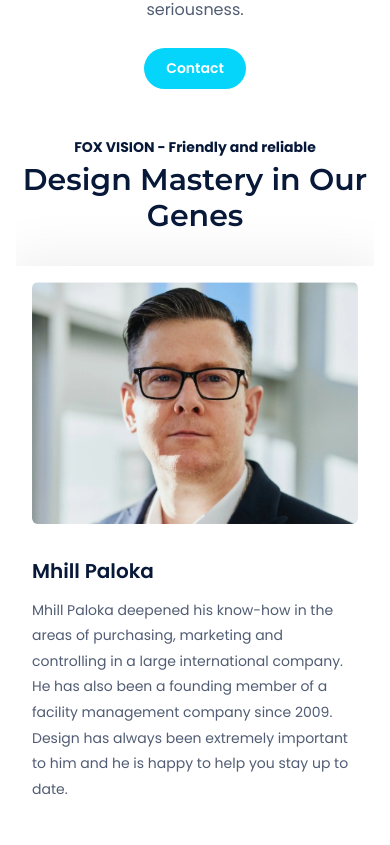
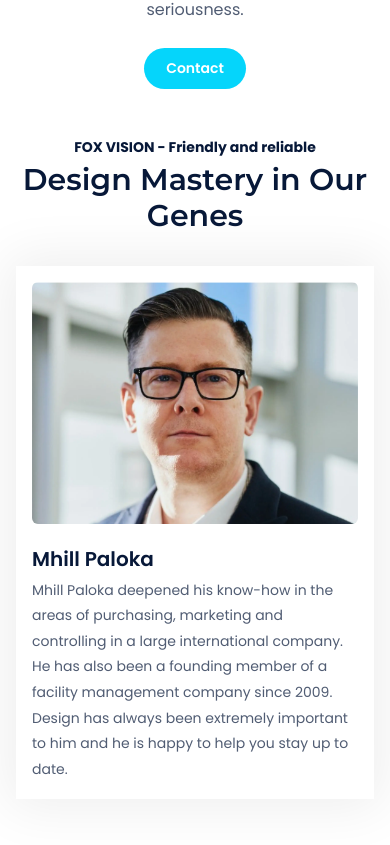
Before and after one commit to mayankpcp7/FoxVision, a React (Create React App) app: page /about in a window 390 px wide. Shown: the part 979-1824 px from the top of the page. Built offline with nearby package versions, Linux system fonts and the light colour scheme.

Commit message:
change in card shadow in about page

```diff
--- a/src/components/FriendlyAndReliable.jsx
+++ b/src/components/FriendlyAndReliable.jsx
@@ -4,8 +4,7 @@ import mhillpaloka from "../assets/images/webp/project-agency/mhill-paloka.webp"
 
 const FriendlyAndReliable = () => {
   return (
-    <div className="px-4 mb-1">
-      <div className="max-w-[1164px] overflow-hidden mx-auto">
+    <div className="max-w-[1164px] mx-auto px-4 mb-1">
       <SubHeading
         text="FOX VISION - Friendly and reliable"
         className="text-center lg:!mb-3 !mb-1 !normal-case"
@@ -17,25 +16,25 @@ const FriendlyAndReliable = () => {
         Design Mastery <span className="lowercase">in</span> Our Genes
       </h2>
       <div className="flex flex-row flex-wrap justify-center">
-          <div className="lg:p-9 sm:p-7 p-4 shadow-phil overflow-hidden flex lg:flex-row max-lg:max-w-[500px] flex-col-reverse flex-wrap items-center">
-            <div className="lg:w-6/12 lg:pt-0 pt-8">
+        <div className="lg:p-9 sm:p-7 p-4 shadow-phil flex xlg:flex-row max-xlg:max-w-[500px] flex-col-reverse flex-wrap items-center">
+          <div className="xlg:w-6/12 lg:pt-0 md:pt-8 pt-5">
             <p
-                className="capitalize text-darkblue font-poppins font-semibold sm:text-2xl text-xl !leading-normal sm:mb-[15px] mb-3"
+              className="capitalize text-darkblue font-poppins font-semibold sm:text-2xl text-xl !leading-normal lg:mb-[15px] md:mb-3 sm:mb-2 mb-1"
               data-aos="fade-right"
             >
               Mhill Paloka
             </p>
             <div data-aos="fade-right">
-                <p className="text-darkblue opacity-70 font-poppins font-normal xl:text-xl sm:text-base text-sm !leading-lg xl:max-w-[500px] lg:max-w-[430px]">
+              <p className="text-darkblue opacity-70 font-poppins font-normal xl:text-xl sm:text-base text-sm !leading-lg xl:max-w-[500px] xlg:max-w-[430px]">
                 Mhill Paloka deepened his know-how in the areas of purchasing,
                 marketing and controlling in a large international company. He
-                  has also been a founding member of a facility management
-                  company since 2009. Design has always been extremely important
-                  to him and he is happy to help you stay up to date.
+                has also been a founding member of a facility management company
+                since 2009. Design has always been extremely important to him
+                and he is happy to help you stay up to date.
               </p>
             </div>
           </div>
-            <div className="lg:w-6/12 w-full">
+          <div className="xlg:w-6/12 w-full">
             <img
               width={530}
               height={392}
@@ -48,7 +47,6 @@ const FriendlyAndReliable = () => {
         </div>
       </div>
     </div>
-    </div>
   );
 };
 
```
Lines whose indentation alone changed are shown as unchanged.
